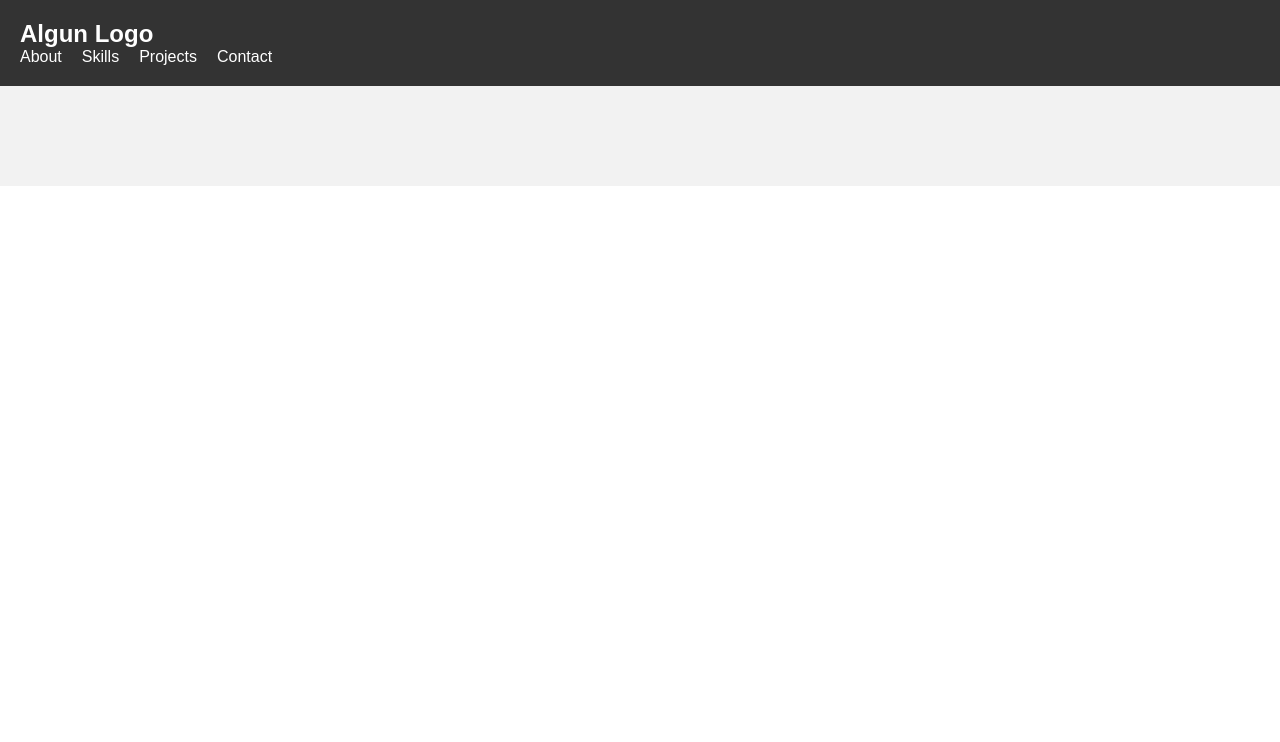
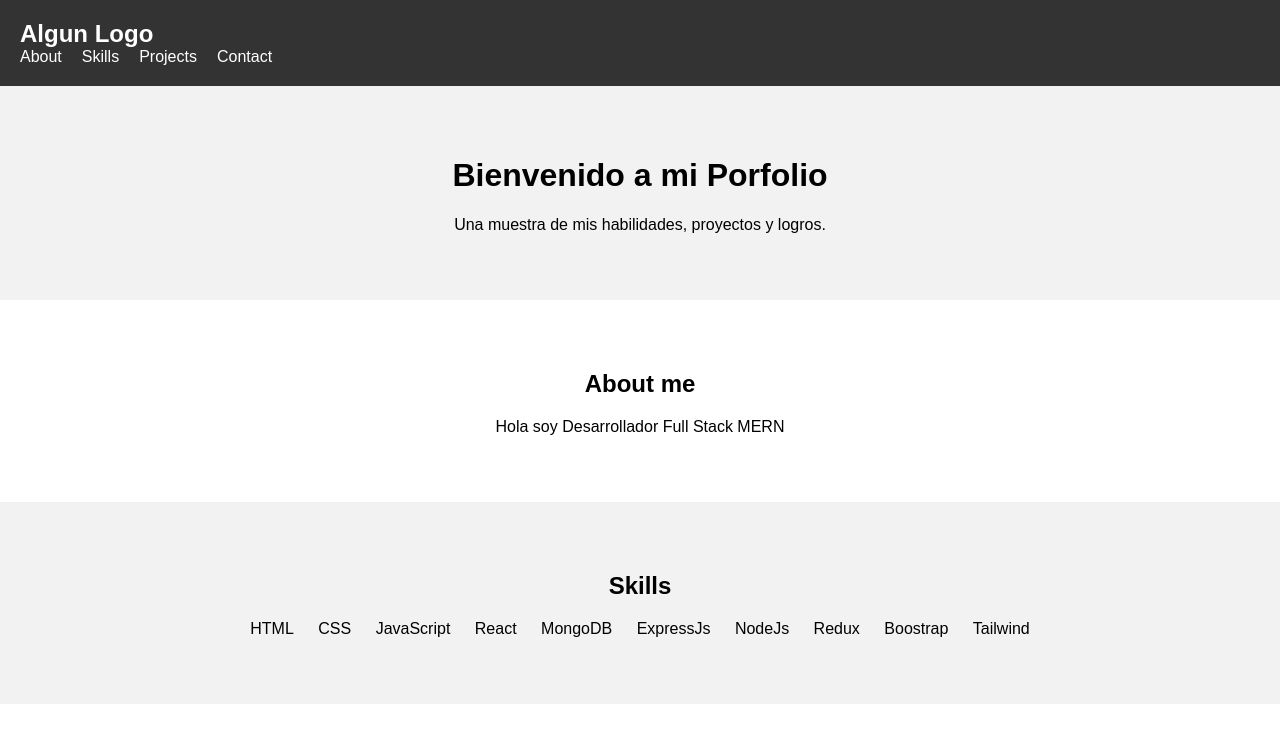
Before and after one commit to salomoncjl/JavaScript, a plain HTML site: page proyectos/personal-porfolio/index.html in a window 1280 px wide. Drawn offline with Linux system fonts and the light colour scheme.

Commit message:
html skills puestos

```diff
--- a/proyectos/personal-porfolio/index.html
+++ b/proyectos/personal-porfolio/index.html
@@ -17,18 +17,36 @@
         </ul>
     </nav>
     <header>
-        <section>
+        <h1>Bienvenido a mi Porfolio</h1>
+        <p>Una muestra de mis habilidades, proyectos y logros.</p>
+    </header>
+    <section id="about">
+        <h2>About me</h2>
+        <div class="about-content">
+            <p>Hola soy Desarrollador Full Stack MERN</p>
+        </div>
+    </section>
+    <section id="skills">
+        <h2>Skills</h2>
+        <ul class="skills-list">
+            <li>HTML</li>
+            <li>CSS</li>
+            <li>JavaScript</li>
+            <li>React</li>
+            <li>MongoDB</li>
+            <li>ExpressJs</li>
+            <li>NodeJs</li>
+            <li>Redux</li>
+            <li>Boostrap</li>
+            <li>Tailwind</li>
+        </ul>
+    </section>
+    <section id="proyects">
 
-        </section>
-        <section>
+    </section>
+    <section id="contact">
 
-        </section>
-        <section>
+    </section>
 
-        </section>
-        <section>
-
-        </section>
-    </header>
 </body>
 </html>
```
